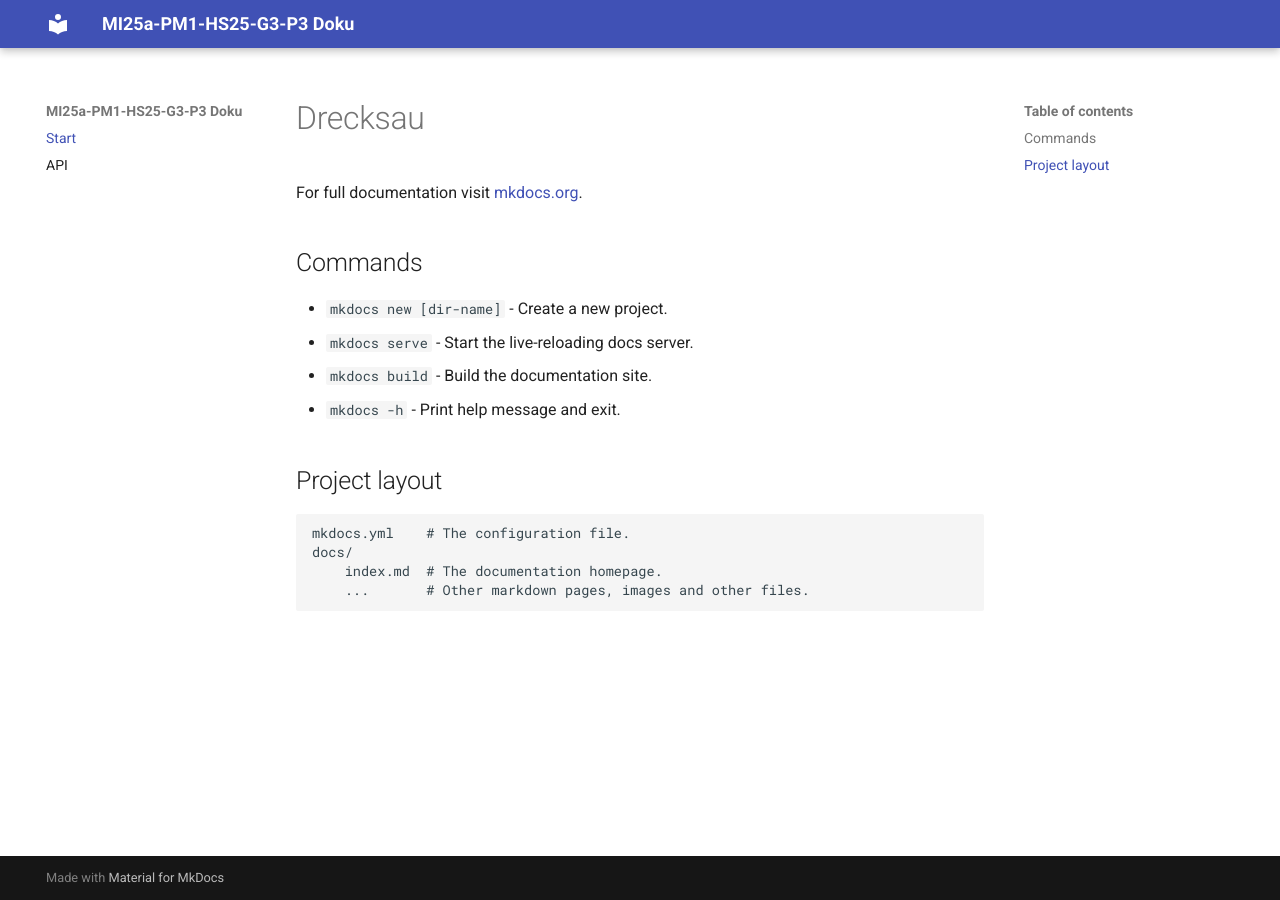
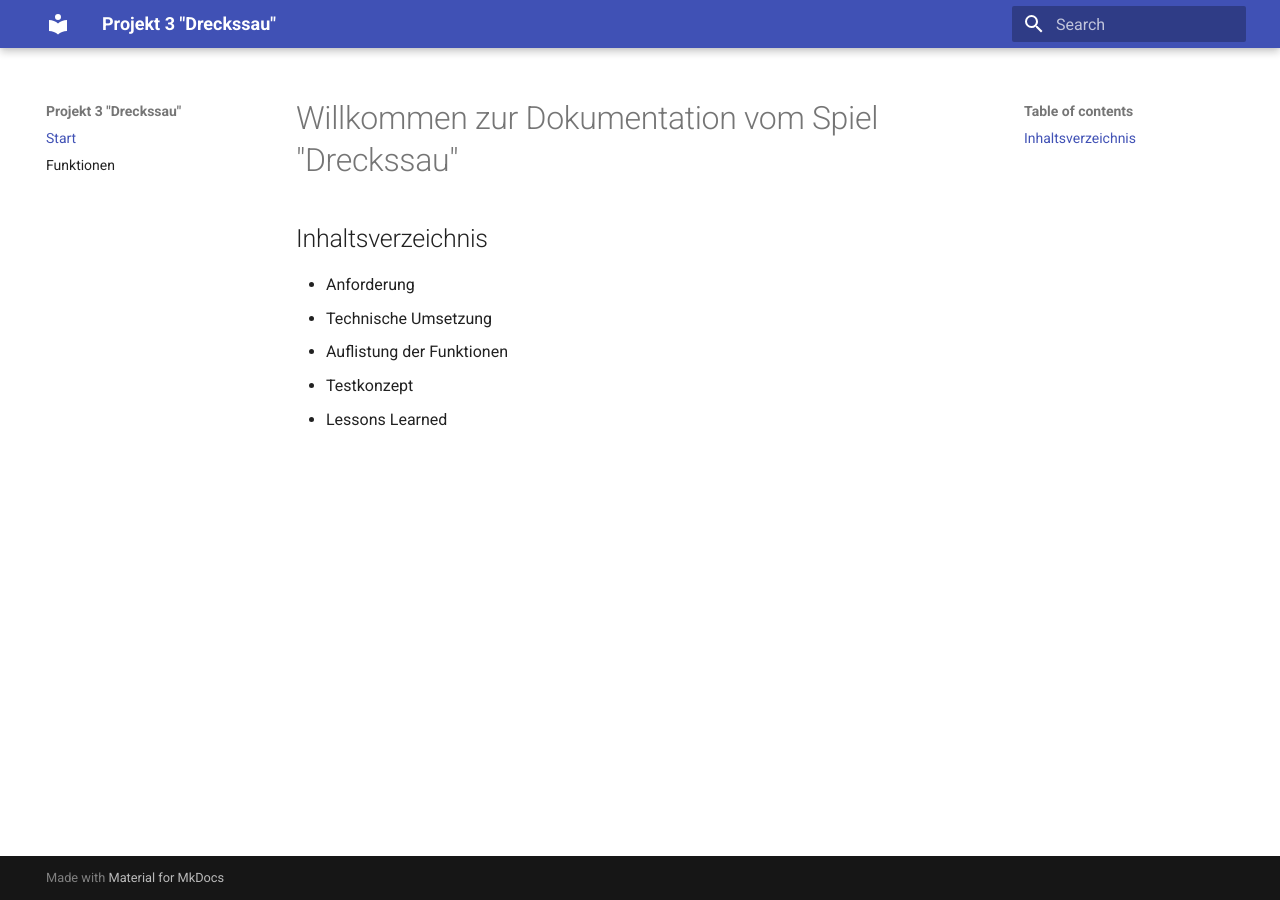
Before and after one commit to marinasauskina87/drecksau, an MkDocs documentation site: the page built from docs/index.md, in a window 1280 px wide. Built offline with MkDocs 1.6.1 and Material for MkDocs 9.7.7, drawn with Linux system fonts in a browser that asks for light colours.

Commit message:
anpassung

```diff
--- a/docs/index.md
+++ b/docs/index.md
@@ -1,17 +1,10 @@
-# Drecksau
+# Willkommen zur Dokumentation vom Spiel "Dreckssau"
 
-For full documentation visit [mkdocs.org](https://www.mkdocs.org).
 
-## Commands
+## Inhaltsverzeichnis
 
-* `mkdocs new [dir-name]` - Create a new project.
-* `mkdocs serve` - Start the live-reloading docs server.
-* `mkdocs build` - Build the documentation site.
-* `mkdocs -h` - Print help message and exit.
-
-## Project layout
-
-    mkdocs.yml    # The configuration file.
-    docs/
-        index.md  # The documentation homepage.
-        ...       # Other markdown pages, images and other files.
+* Anforderung
+* Technische Umsetzung
+* Auflistung der Funktionen
+* Testkonzept
+* Lessons Learned
--- a/mkdocs.yml
+++ b/mkdocs.yml
@@ -1,14 +1,19 @@
-site_name: MI25a-PM1-HS25-G3-P3 Doku
+site_name: Projekt 3 "Dreckssau"
+
 theme:
   name: material
 
 plugins:
+  - search
   - mkdocstrings:
       handlers:
         python:
+          paths:
+            - src
           options:
             docstring_style: google
+            show_source: true
 
 nav:
   - Start: index.md
-  - API: api.md
+  - Funktionen: funktionen.md
```
Also changed, not shown: docs/api.md (deleted, +0 -25 lines), docs/funktionen.md (added, +27 -0 lines).
